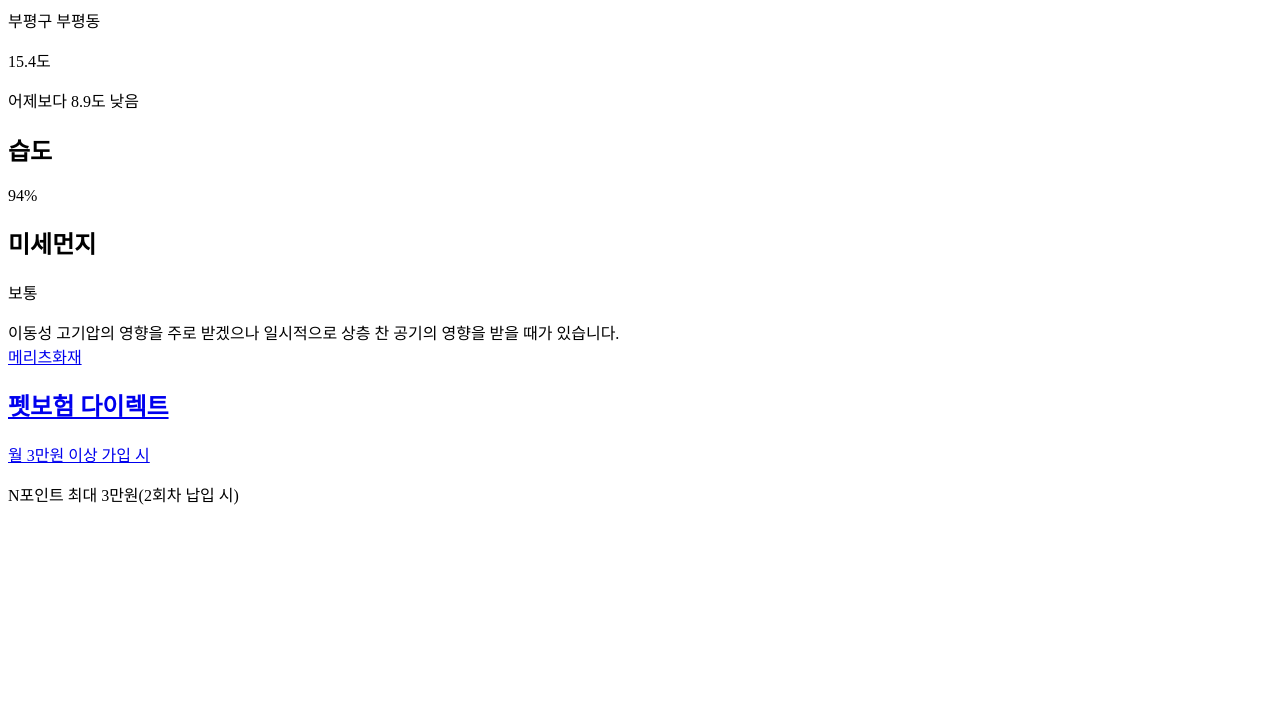
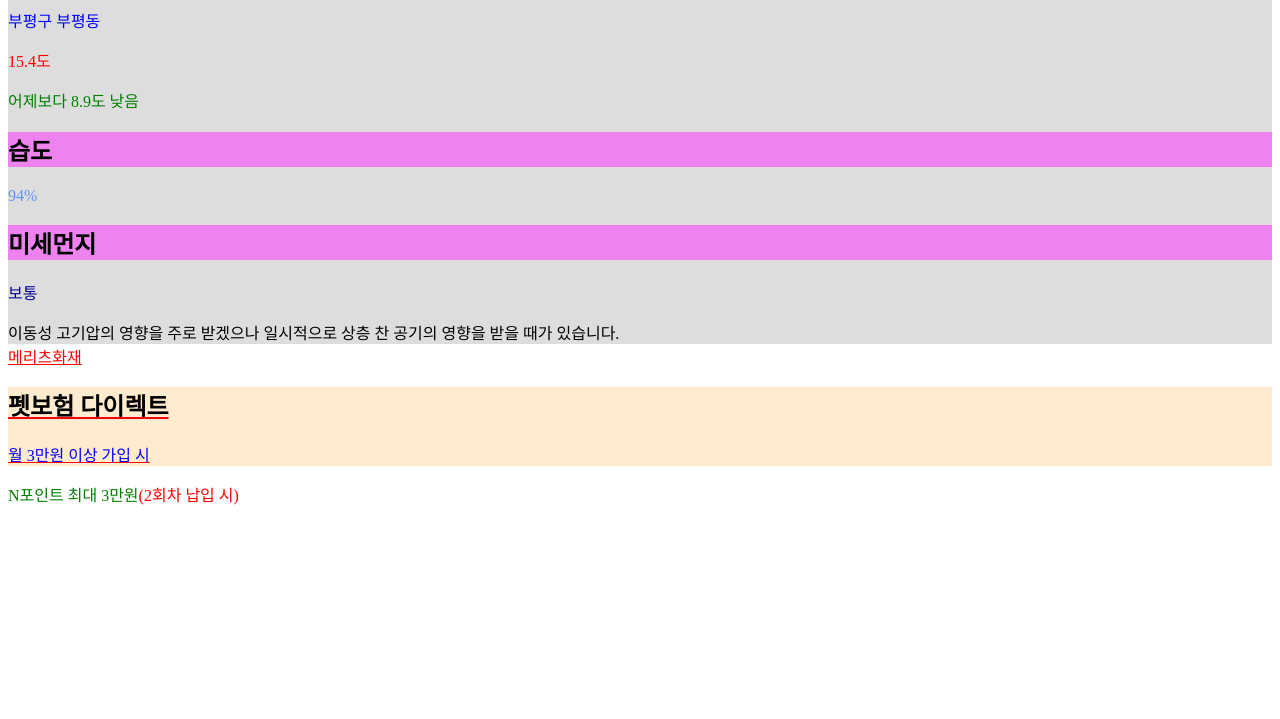
Before and after one commit to eunju0330/TIL, a plain HTML site: page task/250414-250415/selector.html in a window 1280 px wide. Shown: the part 81-800 px from the top of the page. Drawn offline with Linux system fonts and the light colour scheme.

Commit message:
선택자 작성하기 과제

```diff
--- a/task/250414-250415/styles/selector.css
+++ b/task/250414-250415/styles/selector.css
@@ -1,10 +1,18 @@
-#weather {}
-#weather h1 {}
-#weather .area {}
-#weather .temperature {}
-#weather p {}
-#weather .sub_title {}
-#weather .humidity {}
-#weather .sub_title {}
-#weather .dust {}
-#weather .result {}
+#weather {background-color:#ddd;}
+#weather h1 {background-color:skyblue; color:blueviolet;}
+#weather .area {color:blue;}
+#weather .temperature {color:red;}
+#weather p {color:green;}
+#weather .sub_title {background-color: violet;}
+#weather .humidity {color:cornflowerblue;}
+#weather .sub_title {color:000;}
+#weather .dust {color:darkblue;}
+#weather .result {color:#000;}
+#news {background-attachment:#ddd;}
+#news > a {color:red;}
+#news .box {background-color: blanchedalmond;}
+#news .box a {color:red;}
+#news .box a h2 {color:#000;}
+#news .box a p {color:blue;}
+#news p {color:green;}
+#news p span {color:red;}
```
